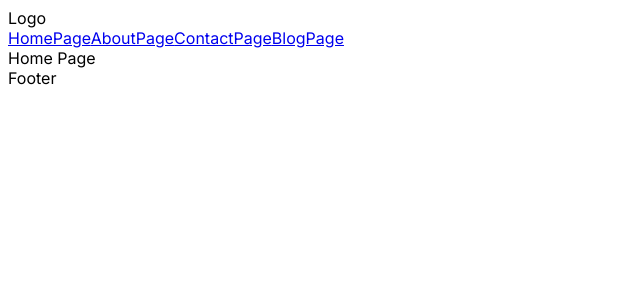
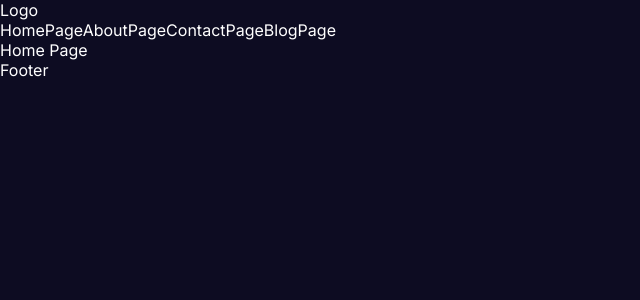
Before and after one commit to saksham1709/nextjs-starter, a Next.js app: page / in a window 1280 px wide. Shown: the top 300 px of the page, without its empty margins (0-640 px from the left). Built offline with nearby package versions, Linux system fonts and the light colour scheme.

Commit message:
global style changes

```diff
--- a/src/app/globals.css
+++ b/src/app/globals.css
@@ -0,0 +1,23 @@
+:root{
+    --bg: #0d0c22;
+    --bgSoft: #2d2b42;
+    --text: white;
+    --textSoft: #e5e5e5;
+    --btn: #3673fd;
+}
+
+*{
+    margin: 0;
+    padding: 0;
+    box-sizing: border-box;
+}
+
+body {
+    background-color: var(--bg);
+    color: var(--text);
+}
+
+a{
+    text-decoration: none;
+    color: inherit;
+}
```
